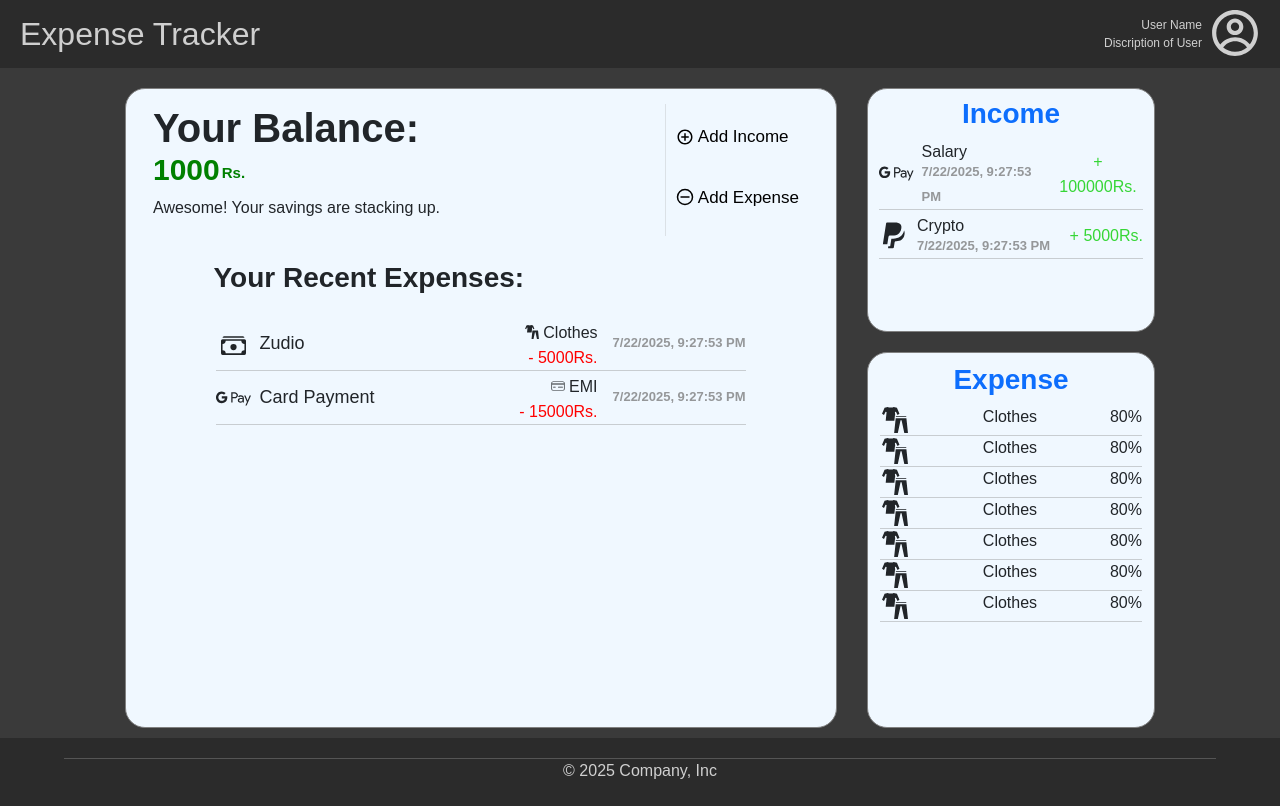
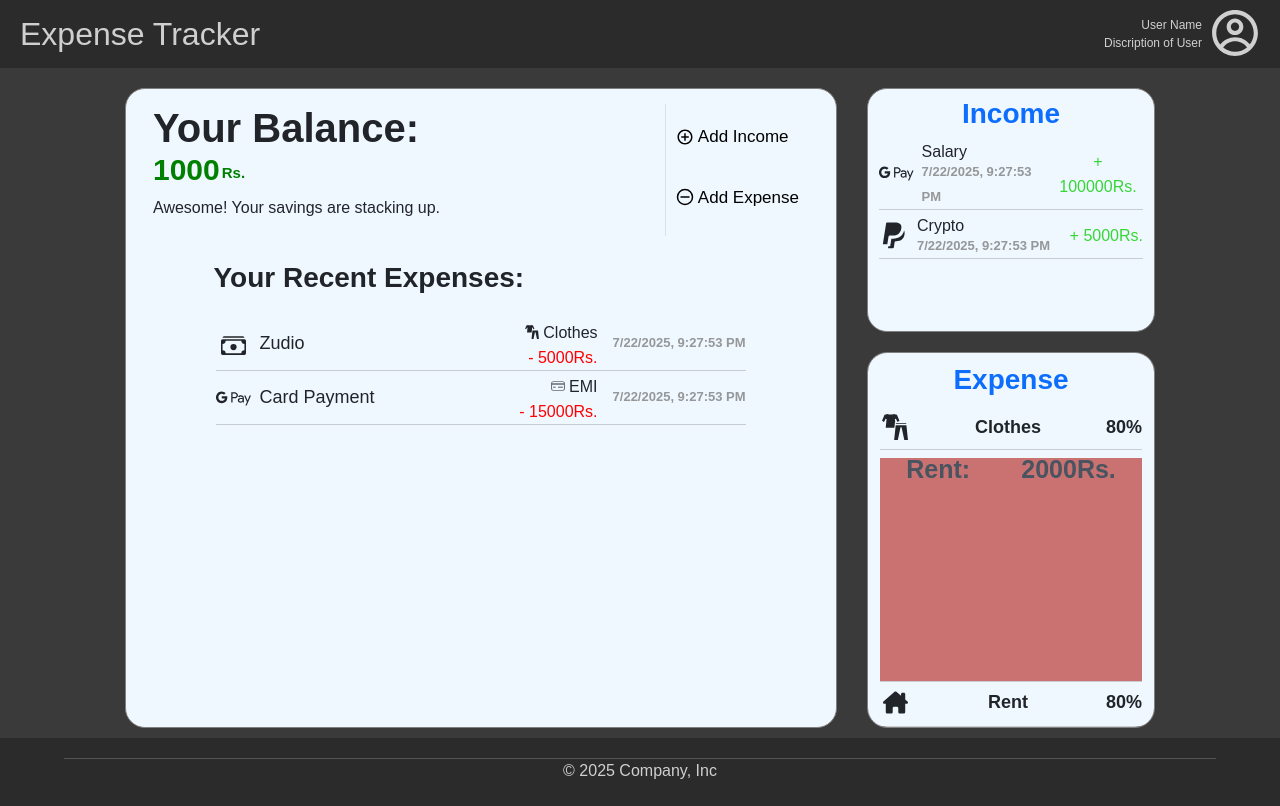
Before and after one commit to Pant-Prashant/Expense-Tracker, a React (Vite) app: page / in a window 1280 px wide. Built offline with nearby package versions, Linux system fonts and the light colour scheme.

Commit message:
Started designing area that shows Expenses

```diff
--- a/package.json
+++ b/package.json
@@ -26,6 +26,6 @@
     "eslint-plugin-react-hooks": "^5.2.0",
     "eslint-plugin-react-refresh": "^0.4.20",
     "globals": "^16.2.0",
-    "vite": "^5.2.10"
+    "vite": "^5.4.19"
   }
 }
--- /dev/null
+++ b/src/components/DisplayExpense.jsx
@@ -0,0 +1,16 @@
+import styles from "./DisplayExpense.module.css";
+
+function DisplayExpense() {
+  let mainText = "Rent";
+  let expenseAmount = 2000;
+  return (
+    <div className={styles.box1}>
+      <div className={styles["box2"]}>
+        <p className={styles["text-1"]}>{mainText}:</p>
+        <p className={styles["text-1"]}>{expenseAmount}Rs.</p>
+      </div>
+    </div>
+  );
+}
+
+export default DisplayExpense;
--- /dev/null
+++ b/src/components/DisplayExpense.module.css
@@ -0,0 +1,18 @@
+.box1 {
+  width: 100%;
+  height: 223px;
+  background-color: rgb(202, 114, 114);
+}
+.box2 {
+  display: flex;
+  width: 100%;
+  padding: 0px 10%;
+  justify-content: space-between;
+  align-items: center;
+}
+.text-1 {
+  font-size: 25px;
+  color: #48545f;
+  font-weight: 600;
+  margin-top: -7px;
+}
--- a/src/components/Expense.jsx
+++ b/src/components/Expense.jsx
@@ -1,5 +1,10 @@
 import { GiClothes } from "react-icons/gi";
-
+import { FaHouseChimney, FaPerson } from "react-icons/fa6";
+import { MdOutlineStarPurple500 } from "react-icons/md";
+import { IoFastFoodOutline } from "react-icons/io5";
+import { CgSmileMouthOpen } from "react-icons/cg";
+import { CiCreditCard1 } from "react-icons/ci";
+import DisplayExpense from "./DisplayExpense";
 import styles from "./Expense.module.css";
 
 function Expense() {
@@ -9,7 +14,13 @@ function Expense() {
         <h3 style={{ color: "#0d6efd", fontWeight: "650" }}>Expense</h3>
         <ul type="none" className={styles["list"]}>
           <li>
-            <div style={{ display: "flex", justifyContent: "space-between" }}>
+            <div
+              style={{
+                display: "flex",
+                justifyContent: "space-between",
+                alignItems: "center",
+              }}
+            >
               <GiClothes size={30} />{" "}
               <span>
                 Clothes <div></div>
@@ -18,56 +29,78 @@ function Expense() {
             </div>
           </li>
           <li>
-            <div style={{ display: "flex", justifyContent: "space-between" }}>
-              <GiClothes size={30} />{" "}
-              <span>
-                Clothes <div></div>
-              </span>{" "}
+            {" "}
+            <DisplayExpense />{" "}
+          </li>
+          <li>
+            <div
+              style={{
+                display: "flex",
+                justifyContent: "space-between",
+                alignItems: "center",
+              }}
+            >
+              <FaHouseChimney
+                size={25}
+                style={{ marginRight: "2.5px", marginLeft: "2.5px" }}
+              />{" "}
+              <span>Rent</span> <span>80%</span>
+            </div>
+          </li>
+          <li>
+            <div
+              style={{
+                display: "flex",
+                justifyContent: "space-between",
+                alignItems: "center",
+              }}
+            >
+              <FaPerson size={30} /> <span>Remittance</span> <span>80%</span>
+            </div>
+          </li>
+          <li>
+            <div
+              style={{
+                display: "flex",
+                justifyContent: "space-between",
+                alignItems: "center",
+              }}
+            >
+              <CiCreditCard1 size={30} /> <span>EMI</span> <span>80%</span>
+            </div>
+          </li>
+          <li>
+            <div
+              style={{
+                display: "flex",
+                justifyContent: "space-between",
+                alignItems: "center",
+              }}
+            >
+              <IoFastFoodOutline size={30} /> <span>Food</span> <span>80%</span>
+            </div>
+          </li>
+          <li>
+            <div
+              style={{
+                display: "flex",
+                justifyContent: "space-between",
+                alignItems: "center",
+              }}
+            >
+              <CgSmileMouthOpen size={30} /> <span>Entertainment</span>
               <span>80%</span>
             </div>
           </li>
           <li>
-            <div style={{ display: "flex", justifyContent: "space-between" }}>
-              <GiClothes size={30} />{" "}
-              <span>
-                Clothes <div></div>
-              </span>{" "}
-              <span>80%</span>
-            </div>
-          </li>
-          <li>
-            <div style={{ display: "flex", justifyContent: "space-between" }}>
-              <GiClothes size={30} />{" "}
-              <span>
-                Clothes <div></div>
-              </span>{" "}
-              <span>80%</span>
-            </div>
-          </li>
-          <li>
-            <div style={{ display: "flex", justifyContent: "space-between" }}>
-              <GiClothes size={30} />{" "}
-              <span>
-                Clothes <div></div>
-              </span>{" "}
-              <span>80%</span>
-            </div>
-          </li>
-          <li>
-            <div style={{ display: "flex", justifyContent: "space-between" }}>
-              <GiClothes size={30} />{" "}
-              <span>
-                Clothes <div></div>
-              </span>{" "}
-              <span>80%</span>
-            </div>
-          </li>
-          <li>
-            <div style={{ display: "flex", justifyContent: "space-between" }}>
-              <GiClothes size={30} />{" "}
-              <span>
-                Clothes <div></div>
-              </span>{" "}
+            <div
+              style={{
+                display: "flex",
+                justifyContent: "space-between",
+                alignItems: "center",
+              }}
+            >
+              <MdOutlineStarPurple500 size={30} /> <span>Miscellaneous</span>
               <span>80%</span>
             </div>
           </li>
--- a/src/components/Expense.module.css
+++ b/src/components/Expense.module.css
@@ -5,6 +5,7 @@
 
 .box {
   padding-top: 10px;
+
   text-align: center;
   vertical-align: middle;
   overflow: auto;
@@ -18,4 +19,11 @@
   border-right: 0px;
   border-style: solid;
   border-color: rgba(128, 128, 128, 0.362);
+  min-height: 45.5px;
+  padding-top: 7.55px;
 }
+
+.box span {
+  font-size: 18px;
+  font-weight: 550;
+}
```
Also changed, not shown: 1 other file (tests, documents, lock files or other folders).
